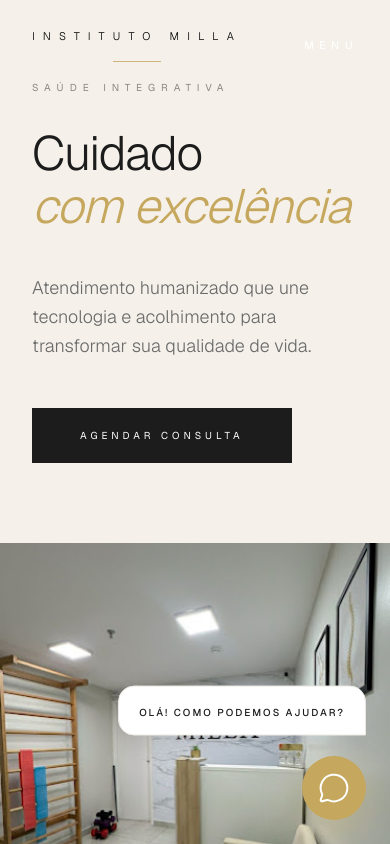
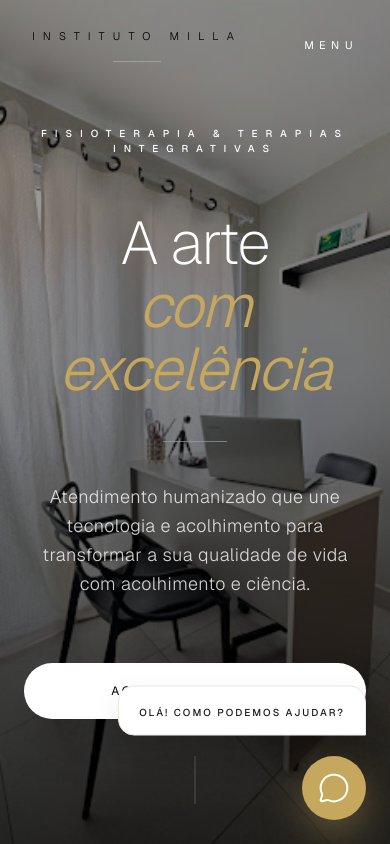
Before and after one commit to Vitor-dev2705/Instituto-Milla, a Next.js app: page / in a window 390 px wide. Shown: the top 844 px of the page. Built offline with nearby package versions, Linux system fonts and the light colour scheme.

Commit message:
feat:teste mobilie

```diff
--- a/src/components/Banner.tsx
+++ b/src/components/Banner.tsx
@@ -3,67 +3,79 @@ import Image from "next/image";
 
 export default function Banner() {
   return (
-    <section id="home" className="relative min-h-screen w-full flex flex-col lg:flex-row bg-[#F5F1EA] overflow-hidden">
+    <section id="home" className="relative min-h-screen w-full flex items-center justify-center text-white overflow-hidden bg-black">
+      {/* Camada de Fundo - Imagem Inteira, Nítida e Sem Blur */}
+      <div className="absolute inset-0 z-0">
+        <Image
+          src="/foto.jpg" // Certifique-se de que este arquivo existe na pasta public
+          alt="Instituto Milla Interior"
+          fill
+          priority // Garante o carregamento imediato (LCP)
+          quality={100} // Máxima qualidade permitida pelo Next.js
+          sizes="100vw"
+          className="object-cover object-center"
+        />
+        {/* Overlay de Cinema (Essencial para o Menu Branco aparecer) */}
+        <div className="absolute inset-0 bg-[linear-gradient(to_bottom,rgba(0,0,0,0.3),rgba(0,0,0,0.5),rgba(0,0,0,0.8))]" />
+      </div>
 
-      {/* Lado Esquerdo: Conteúdo e Tipografia */}
-      <div className="flex-1 flex items-center justify-center px-8 py-20 lg:py-0 z-10">
-        <div className="max-w-xl">
+      {/* Camada de Conteúdo Central (Gêmea da imagem) */}
+      <div className="relative z-10 text-center px-6 max-w-5xl">
+        <header className="space-y-10">
+
+          <div className="overflow-hidden">
             <span
-            className="text-[10px] tracking-[0.6em] uppercase text-[#8C877F] block mb-8"
-            data-aos="fade-right"
+              className="text-[10px] md:text-xs tracking-[0.8em] uppercase text-white font-medium block mb-4"
+              data-aos="fade-down"
+
             >
-            Saúde Integrativa
+              Fisioterapia & Terapias Integrativas
             </span>
+          </div>
 
           <h1
-            className="text-5xl md:text-7xl lg:text-[80px] font-light text-[#1C1C1C] leading-[1.1] tracking-tight mb-10"
+            className="font-playfair text-6xl md:text-8xl lg:text-9xl font-extralight tracking-tight leading-[1.05]"
             data-aos="fade-up"
             data-aos-delay="200"
           >
-            Cuidado <br />
-            <span className="italic text-[#C6A75E]">com excelência</span>
+            A arte <span className="hidden md:inline">de cuidar</span> <br />
+            <span className="italic font-light text-[#C6A75E]">com excelência</span>
           </h1>
 
+          <div
+            className="w-16 h-[1px] bg-[#C6A75E]/60 mx-auto"
+            data-aos="width"
+            data-aos-delay="400"
+          />
+
           <p
-            className="text-[#6B6B6B] text-lg font-light leading-relaxed mb-12 max-w-md"
+            className="max-w-2xl mx-auto text-lg md:text-xl text-white/80 font-light leading-relaxed tracking-wide"
             data-aos="fade-up"
-            data-aos-delay="400"
+            data-aos-delay="500"
           >
-            Atendimento humanizado que une tecnologia e acolhimento para
-            transformar sua qualidade de vida.
+            Atendimento humanizado que une tecnologia e acolhimento <br className="hidden md:block" />
+            para transformar a sua qualidade de vida com acolhimento e ciência.
           </p>
+        </header>
 
-          <div data-aos="fade-up" data-aos-delay="600">
+        <footer
+          className="mt-16 flex flex-col sm:flex-row justify-center gap-6"
+          data-aos="fade-up"
+          data-aos-delay="700"
+        >
+          {/* Botão idêntico ao da imagem (Fundo Oval) */}
           <a
             href="#contato"
-              className="inline-block px-12 py-5 bg-[#1C1C1C] text-white text-[10px] tracking-[0.4em] uppercase transition-all duration-500 hover:bg-[#C6A75E] hover:px-16"
+            className="px-14 py-5 bg-white text-black tracking-[0.25em] uppercase text-xs transition-all duration-500 hover:bg-[#C6A75E] hover:text-white rounded-full shadow-2xl"
           >
             Agendar Consulta
           </a>
-          </div>
-        </div>
+        </footer>
       </div>
 
-      {/* Lado Direito: Imagem com Recorte Profissional */}
-      <div className="flex-1 relative min-h-[50vh] lg:min-h-screen overflow-hidden group">
-        <Image
-          src="/foto_servico.jpg"
-          alt="Instituto Milla"
-          fill
-          priority
-          quality={100}
-          className="object-cover transition-transform duration-[10s] group-hover:scale-110"
-        />
-        {/* Overlay lateral suave para transição entre foto e fundo */}
-        <div className="absolute inset-0 bg-gradient-to-r from-[#F5F1EA] via-transparent to-transparent lg:block hidden w-32" />
-      </div>
-
-      {/* Detalhe Lateral Flutuante */}
-      <div className="absolute left-8 bottom-12 hidden lg:block opacity-30">
-        <div className="w-[1px] h-20 bg-[#1C1C1C] mx-auto mb-4" />
-        <p className="text-[10px] tracking-[0.5em] uppercase text-[#1C1C1C] rotate-180 [writing-mode:vertical-lr]">
-          Est. 2026
-        </p>
+      {/* Indicador de Rolagem Sutil (Opcional, mas dá o tom de luxo) */}
+      <div className="absolute bottom-10 left-1/2 -translate-x-1/2 flex flex-col items-center gap-3 opacity-20">
+        <div className="w-[1px] h-12 bg-white" />
       </div>
     </section>
   );
```
Also changed, not shown: public/foto.jpg (added). Lines whose indentation alone changed are shown as unchanged.
